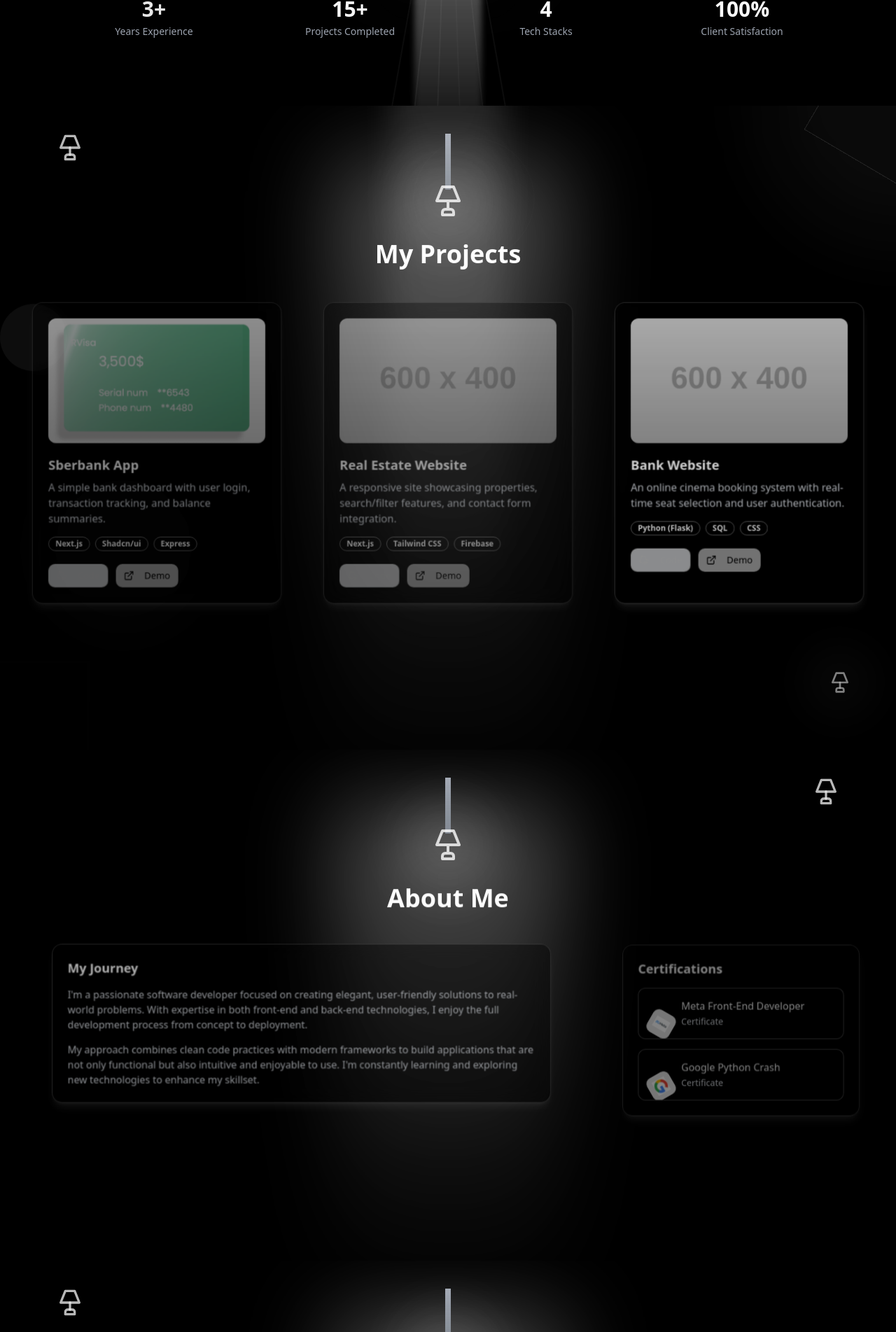
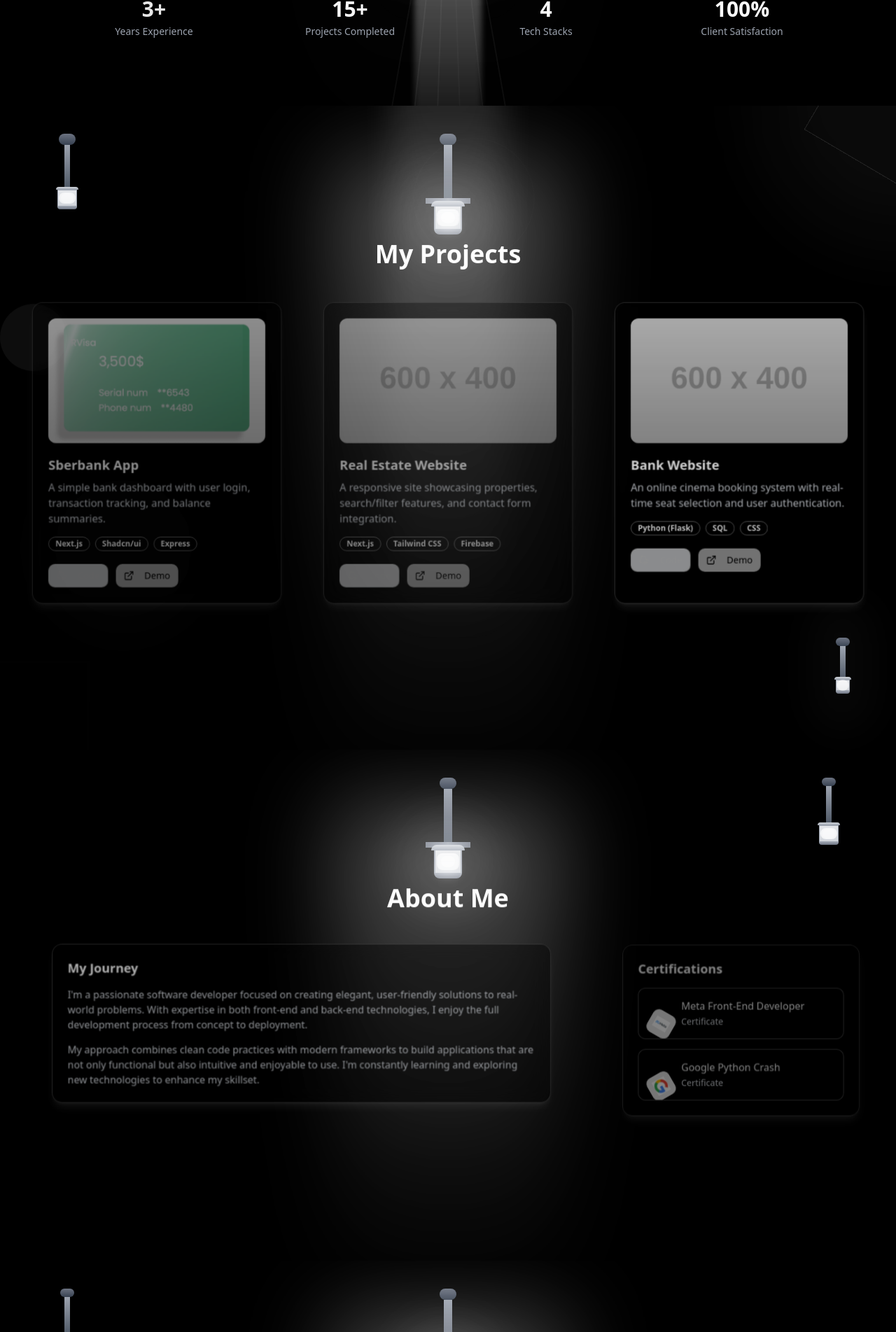
Before and after one commit to MohammedSaeed9444/myPortfolio, a React (Vite) app: page / in a window 1280 px wide. Shown: the part 875-2778 px from the top of the page at 70% size. Built offline with nearby package versions, Linux system fonts and the light colour scheme.

Commit message:
Refactor: Improve lamppost design
Improved the lamppost design in all app components to a more aesthetically pleasing street lamppost style.

```diff
--- a/src/components/AboutSection.tsx
+++ b/src/components/AboutSection.tsx
@@ -1,22 +1,36 @@
 
 import React from 'react';
 import { Card, CardContent } from '@/components/ui/card';
-import { Lamp } from 'lucide-react';
 
 const AboutSection = () => {
   return (
     <section id="about" className="py-24 relative overflow-hidden about-section bg-black">
       <div className="absolute inset-0 -z-10">
-        {/* Animated Lamppost at the top */}
+        {/* Street Lamppost */}
         <div className="absolute top-10 left-1/2 transform -translate-x-1/2">
           <div className="relative">
-            {/* Lamppost pole */}
-            <div className="w-2 h-20 bg-gradient-to-b from-gray-400 to-gray-600 mx-auto"></div>
-            {/* Animated Lamp fixture */}
-            <div className="relative -mt-2">
-              <Lamp className="w-12 h-12 text-white drop-shadow-lg animate-pulse mx-auto" />
-              <div className="absolute -inset-6 bg-white/20 rounded-full blur-xl animate-ping" style={{ animationDuration: '3s' }}></div>
-              <div className="absolute -inset-8 bg-white/10 rounded-full blur-2xl animate-pulse" style={{ animationDuration: '5s' }}></div>
+            {/* Lamppost base */}
+            <div className="w-6 h-4 bg-gradient-to-b from-gray-500 to-gray-700 mx-auto rounded-sm"></div>
+
+            {/* Main pole */}
+            <div className="w-3 h-20 bg-gradient-to-b from-gray-400 via-gray-500 to-gray-600 mx-auto shadow-lg"></div>
+
+            {/* Crossarm */}
+            <div className="relative -mt-1">
+              <div className="w-16 h-2 bg-gradient-to-r from-gray-500 via-gray-400 to-gray-500 mx-auto"></div>
+
+              {/* Street lamp fixture */}
+              <div className="relative -mt-1 mx-auto w-12">
+                <div className="w-12 h-2 bg-gradient-to-b from-gray-300 to-gray-400 mx-auto rounded-t-lg"></div>
+                <div className="w-10 h-8 bg-gradient-to-b from-gray-200 to-gray-300 mx-auto border-x-2 border-gray-400 relative">
+                  <div className="absolute inset-1 bg-white/30 rounded-sm"></div>
+                  <div className="absolute inset-x-2 top-2 bottom-2 bg-white/50 rounded-sm"></div>
+                </div>
+                <div className="w-10 h-2 bg-gradient-to-b from-gray-400 to-gray-500 mx-auto rounded-b-lg"></div>
+                <div className="absolute inset-x-2 top-3 bottom-3 bg-white/90 rounded-sm animate-pulse shadow-lg shadow-white/50"></div>
+                <div className="absolute -inset-6 bg-white/20 rounded-full blur-xl animate-ping" style={{ animationDuration: '3s' }}></div>
+                <div className="absolute -inset-8 bg-white/10 rounded-full blur-2xl animate-pulse" style={{ animationDuration: '5s' }}></div>
+              </div>
             </div>
           </div>
         </div>
@@ -32,15 +46,22 @@ const AboutSection = () => {
           ></div>
         </div>
 
-        {/* Animated side lampposts */}
         <div className="absolute top-10 right-20">
           <div className="relative">
-            <Lamp className="w-10 h-10 text-white/80 animate-pulse" style={{ animationDuration: '3s' }} />
+            <div className="w-5 h-3 bg-gradient-to-b from-gray-500 to-gray-700 mx-auto rounded-sm"></div>
+            <div className="w-2 h-14 bg-gradient-to-b from-gray-400 to-gray-600 mx-auto"></div>
+            <div className="relative -mt-1 mx-auto w-8">
+              <div className="w-8 h-1 bg-gradient-to-b from-gray-300 to-gray-400 mx-auto rounded-t"></div>
+              <div className="w-7 h-6 bg-gradient-to-b from-gray-200 to-gray-300 mx-auto border border-gray-400 relative">
+                <div className="absolute inset-1 bg-white/30 rounded-sm"></div>
+              </div>
+              <div className="w-7 h-1 bg-gradient-to-b from-gray-400 to-gray-500 mx-auto rounded-b"></div>
+              <div className="absolute inset-x-1 top-2 bottom-2 bg-white/80 rounded-sm animate-pulse" style={{ animationDuration: '3s' }}></div>
+            </div>
             <div className="absolute -inset-4 bg-white/15 rounded-full blur-lg animate-ping" style={{ animationDuration: '4s' }}></div>
           </div>
         </div>
 
-        {/* Animated floating illuminated particles */}
         <div className="absolute inset-0">
           {[...Array(6)].map((_, i) => (
             <div
--- a/src/components/ContactSection.tsx
+++ b/src/components/ContactSection.tsx
@@ -1,22 +1,36 @@
-
 import React from 'react';
 import { Button } from '@/components/ui/button';
-import { Mail, Linkedin, Github, Lamp } from 'lucide-react';
+import { Mail, Linkedin, Github } from 'lucide-react';
 
 const ContactSection = () => {
   return (
     <section id="contact" className="py-24 relative overflow-hidden bg-black">
       <div className="absolute inset-0 -z-10">
-        {/* Animated Lamppost at the top */}
+        {/* Street Lamppost */}
         <div className="absolute top-10 left-1/2 transform -translate-x-1/2">
           <div className="relative">
-            {/* Lamppost pole */}
-            <div className="w-2 h-20 bg-gradient-to-b from-gray-400 to-gray-600 mx-auto"></div>
-            {/* Animated Lamp fixture */}
-            <div className="relative -mt-2">
-              <Lamp className="w-12 h-12 text-white drop-shadow-lg animate-pulse mx-auto" />
-              <div className="absolute -inset-6 bg-white/20 rounded-full blur-xl animate-ping" style={{ animationDuration: '3s' }}></div>
-              <div className="absolute -inset-8 bg-white/10 rounded-full blur-2xl animate-pulse" style={{ animationDuration: '5s' }}></div>
+            {/* Lamppost base */}
+            <div className="w-6 h-4 bg-gradient-to-b from-gray-500 to-gray-700 mx-auto rounded-sm"></div>
+
+            {/* Main pole */}
+            <div className="w-3 h-20 bg-gradient-to-b from-gray-400 via-gray-500 to-gray-600 mx-auto shadow-lg"></div>
+
+            {/* Crossarm */}
+            <div className="relative -mt-1">
+              <div className="w-16 h-2 bg-gradient-to-r from-gray-500 via-gray-400 to-gray-500 mx-auto"></div>
+
+              {/* Street lamp fixture */}
+              <div className="relative -mt-1 mx-auto w-12">
+                <div className="w-12 h-2 bg-gradient-to-b from-gray-300 to-gray-400 mx-auto rounded-t-lg"></div>
+                <div className="w-10 h-8 bg-gradient-to-b from-gray-200 to-gray-300 mx-auto border-x-2 border-gray-400 relative">
+                  <div className="absolute inset-1 bg-white/30 rounded-sm"></div>
+                  <div className="absolute inset-x-2 top-2 bottom-2 bg-white/50 rounded-sm"></div>
+                </div>
+                <div className="w-10 h-2 bg-gradient-to-b from-gray-400 to-gray-500 mx-auto rounded-b-lg"></div>
+                <div className="absolute inset-x-2 top-3 bottom-3 bg-white/90 rounded-sm animate-pulse shadow-lg shadow-white/50"></div>
+                <div className="absolute -inset-6 bg-white/20 rounded-full blur-xl animate-ping" style={{ animationDuration: '3s' }}></div>
+                <div className="absolute -inset-8 bg-white/10 rounded-full blur-2xl animate-pulse" style={{ animationDuration: '5s' }}></div>
+              </div>
             </div>
           </div>
         </div>
@@ -35,7 +49,16 @@ const ContactSection = () => {
         {/* Animated side lampposts */}
         <div className="absolute top-10 right-20">
           <div className="relative">
-            <Lamp className="w-10 h-10 text-white/80 animate-pulse" style={{ animationDuration: '3s' }} />
+            <div className="w-5 h-3 bg-gradient-to-b from-gray-500 to-gray-700 mx-auto rounded-sm"></div>
+            <div className="w-2 h-14 bg-gradient-to-b from-gray-400 to-gray-600 mx-auto"></div>
+            <div className="relative -mt-1 mx-auto w-8">
+              <div className="w-8 h-1 bg-gradient-to-b from-gray-300 to-gray-400 mx-auto rounded-t"></div>
+              <div className="w-7 h-6 bg-gradient-to-b from-gray-200 to-gray-300 mx-auto border border-gray-400 relative">
+                <div className="absolute inset-1 bg-white/30 rounded-sm"></div>
+              </div>
+              <div className="w-7 h-1 bg-gradient-to-b from-gray-400 to-gray-500 mx-auto rounded-b"></div>
+              <div className="absolute inset-x-1 top-2 bottom-2 bg-white/80 rounded-sm animate-pulse" style={{ animationDuration: '3s' }}></div>
+            </div>
             <div className="absolute -inset-4 bg-white/15 rounded-full blur-lg animate-ping" style={{ animationDuration: '4s' }}></div>
           </div>
         </div>
--- a/src/components/ProjectsSection.tsx
+++ b/src/components/ProjectsSection.tsx
@@ -1,7 +1,6 @@
-
 import React, { useState } from 'react';
 import { Button } from '@/components/ui/button';
-import { Github, ExternalLink, Lamp } from 'lucide-react';
+import { Github, ExternalLink } from 'lucide-react';
 import { Badge } from '@/components/ui/badge';
 
 interface Project {
@@ -50,16 +49,31 @@ const ProjectsSection = () => {
   return (
     <section id="projects" className="py-24 relative overflow-hidden projects-section bg-black">
       <div className="absolute inset-0 -z-10">
-        {/* Animated Lamppost at the top */}
+        {/* Street Lamppost */}
         <div className="absolute top-10 left-1/2 transform -translate-x-1/2">
           <div className="relative">
-            {/* Lamppost pole */}
-            <div className="w-2 h-20 bg-gradient-to-b from-gray-400 to-gray-600 mx-auto"></div>
-            {/* Animated Lamp fixture */}
-            <div className="relative -mt-2">
-              <Lamp className="w-12 h-12 text-white drop-shadow-lg animate-pulse mx-auto" />
-              <div className="absolute -inset-6 bg-white/20 rounded-full blur-xl animate-ping" style={{ animationDuration: '3s' }}></div>
-              <div className="absolute -inset-8 bg-white/10 rounded-full blur-2xl animate-pulse" style={{ animationDuration: '5s' }}></div>
+            {/* Lamppost base */}
+            <div className="w-6 h-4 bg-gradient-to-b from-gray-500 to-gray-700 mx-auto rounded-sm"></div>
+
+            {/* Main pole */}
+            <div className="w-3 h-20 bg-gradient-to-b from-gray-400 via-gray-500 to-gray-600 mx-auto shadow-lg"></div>
+
+            {/* Crossarm */}
+            <div className="relative -mt-1">
+              <div className="w-16 h-2 bg-gradient-to-r from-gray-500 via-gray-400 to-gray-500 mx-auto"></div>
+
+              {/* Street lamp fixture */}
+              <div className="relative -mt-1 mx-auto w-12">
+                <div className="w-12 h-2 bg-gradient-to-b from-gray-300 to-gray-400 mx-auto rounded-t-lg"></div>
+                <div className="w-10 h-8 bg-gradient-to-b from-gray-200 to-gray-300 mx-auto border-x-2 border-gray-400 relative">
+                  <div className="absolute inset-1 bg-white/30 rounded-sm"></div>
+                  <div className="absolute inset-x-2 top-2 bottom-2 bg-white/50 rounded-sm"></div>
+                </div>
+                <div className="w-10 h-2 bg-gradient-to-b from-gray-400 to-gray-500 mx-auto rounded-b-lg"></div>
+                <div className="absolute inset-x-2 top-3 bottom-3 bg-white/90 rounded-sm animate-pulse shadow-lg shadow-white/50"></div>
+                <div className="absolute -inset-6 bg-white/20 rounded-full blur-xl animate-ping" style={{ animationDuration: '3s' }}></div>
+                <div className="absolute -inset-8 bg-white/10 rounded-full blur-2xl animate-pulse" style={{ animationDuration: '5s' }}></div>
+              </div>
             </div>
           </div>
         </div>
@@ -89,14 +103,32 @@ const ProjectsSection = () => {
         {/* Animated side lampposts for additional lighting */}
         <div className="absolute top-10 left-20">
           <div className="relative">
-            <Lamp className="w-10 h-10 text-white/80 animate-pulse" style={{ animationDuration: '3s' }} />
+            <div className="w-6 h-4 bg-gradient-to-b from-gray-500 to-gray-700 mx-auto rounded-sm"></div>
+            <div className="w-2 h-16 bg-gradient-to-b from-gray-400 to-gray-600 mx-auto"></div>
+            <div className="relative -mt-1 mx-auto w-8">
+              <div className="w-8 h-1 bg-gradient-to-b from-gray-300 to-gray-400 mx-auto rounded-t"></div>
+              <div className="w-7 h-6 bg-gradient-to-b from-gray-200 to-gray-300 mx-auto border border-gray-400 relative">
+                <div className="absolute inset-1 bg-white/30 rounded-sm"></div>
+              </div>
+              <div className="w-7 h-1 bg-gradient-to-b from-gray-400 to-gray-500 mx-auto rounded-b"></div>
+              <div className="absolute inset-x-1 top-2 bottom-2 bg-white/80 rounded-sm animate-pulse"></div>
+            </div>
             <div className="absolute -inset-4 bg-white/15 rounded-full blur-lg animate-ping" style={{ animationDuration: '4s' }}></div>
           </div>
         </div>
 
         <div className="absolute bottom-20 right-16">
           <div className="relative">
-            <Lamp className="w-8 h-8 text-white/70 animate-pulse" style={{ animationDelay: '1s', animationDuration: '2s' }} />
+            <div className="w-5 h-3 bg-gradient-to-b from-gray-500 to-gray-700 mx-auto rounded-sm"></div>
+            <div className="w-2 h-12 bg-gradient-to-b from-gray-400 to-gray-600 mx-auto"></div>
+            <div className="relative -mt-1 mx-auto w-6">
+              <div className="w-6 h-1 bg-gradient-to-b from-gray-300 to-gray-400 mx-auto rounded-t"></div>
+              <div className="w-5 h-4 bg-gradient-to-b from-gray-200 to-gray-300 mx-auto border border-gray-400 relative">
+                <div className="absolute inset-0 bg-white/30 rounded-sm"></div>
+              </div>
+              <div className="w-5 h-1 bg-gradient-to-b from-gray-400 to-gray-500 mx-auto rounded-b"></div>
+              <div className="absolute inset-x-1 top-1 bottom-1 bg-white/70 rounded-sm animate-pulse" style={{ animationDelay: '1s', animationDuration: '2s' }}></div>
+            </div>
             <div className="absolute -inset-4 bg-white/10 rounded-full blur-lg animate-ping" style={{ animationDuration: '5s' }}></div>
           </div>
         </div>
@@ -190,7 +222,6 @@ const ProjectsSection = () => {
                   className="w-full h-full object-cover transition-transform duration-300 group-hover:scale-105"
                 />
                 <div className="absolute inset-0 bg-gradient-to-t from-black/40 to-transparent opacity-60 group-hover:opacity-40 transition-opacity duration-300"></div>
-                {/* Animated overlay effect */}
                 <div className="absolute inset-0 bg-white/5 opacity-0 group-hover:opacity-100 transition-opacity duration-500 animate-pulse"></div>
               </div>
 
--- a/src/components/SkillsSection.tsx
+++ b/src/components/SkillsSection.tsx
@@ -1,4 +1,3 @@
-
 'use client';
 
 import React from 'react';
@@ -26,16 +25,31 @@ const SkillsSection = () => {
   return (
     <section id="skills" className="py-24 relative overflow-hidden skills-section bg-black">
       <div className="absolute inset-0 -z-10">
-        {/* Animated Lamppost at the top */}
+        {/* Street Lamppost */}
         <div className="absolute top-10 left-1/2 transform -translate-x-1/2">
           <div className="relative">
-            {/* Lamppost pole */}
-            <div className="w-2 h-20 bg-gradient-to-b from-gray-400 to-gray-600 mx-auto"></div>
-            {/* Animated Lamp fixture */}
-            <div className="relative -mt-2">
-              <Lamp className="w-12 h-12 text-white drop-shadow-lg animate-pulse mx-auto" />
-              <div className="absolute -inset-6 bg-white/20 rounded-full blur-xl animate-ping" style={{ animationDuration: '3s' }}></div>
-              <div className="absolute -inset-8 bg-white/10 rounded-full blur-2xl animate-pulse" style={{ animationDuration: '5s' }}></div>
+            {/* Lamppost base */}
+            <div className="w-6 h-4 bg-gradient-to-b from-gray-500 to-gray-700 mx-auto rounded-sm"></div>
+
+            {/* Main pole */}
+            <div className="w-3 h-20 bg-gradient-to-b from-gray-400 via-gray-500 to-gray-600 mx-auto shadow-lg"></div>
+
+            {/* Crossarm */}
+            <div className="relative -mt-1">
+              <div className="w-16 h-2 bg-gradient-to-r from-gray-500 via-gray-400 to-gray-500 mx-auto"></div>
+
+              {/* Street lamp fixture */}
+              <div className="relative -mt-1 mx-auto w-12">
+                <div className="w-12 h-2 bg-gradient-to-b from-gray-300 to-gray-400 mx-auto rounded-t-lg"></div>
+                <div className="w-10 h-8 bg-gradient-to-b from-gray-200 to-gray-300 mx-auto border-x-2 border-gray-400 relative">
+                  <div className="absolute inset-1 bg-white/30 rounded-sm"></div>
+                  <div className="absolute inset-x-2 top-2 bottom-2 bg-white/50 rounded-sm"></div>
+                </div>
+                <div className="w-10 h-2 bg-gradient-to-b from-gray-400 to-gray-500 mx-auto rounded-b-lg"></div>
+                <div className="absolute inset-x-2 top-3 bottom-3 bg-white/90 rounded-sm animate-pulse shadow-lg shadow-white/50"></div>
+                <div className="absolute -inset-6 bg-white/20 rounded-full blur-xl animate-ping" style={{ animationDuration: '3s' }}></div>
+                <div className="absolute -inset-8 bg-white/10 rounded-full blur-2xl animate-pulse" style={{ animationDuration: '5s' }}></div>
+              </div>
             </div>
           </div>
         </div>
@@ -54,14 +68,32 @@ const SkillsSection = () => {
         {/* Animated side lampposts */}
         <div className="absolute top-10 left-20">
           <div className="relative">
-            <Lamp className="w-10 h-10 text-white/80 animate-pulse" style={{ animationDuration: '3s' }} />
+            <div className="w-5 h-3 bg-gradient-to-b from-gray-500 to-gray-700 mx-auto rounded-sm"></div>
+            <div className="w-2 h-14 bg-gradient-to-b from-gray-400 to-gray-600 mx-auto"></div>
+            <div className="relative -mt-1 mx-auto w-8">
+              <div className="w-8 h-1 bg-gradient-to-b from-gray-300 to-gray-400 mx-auto rounded-t"></div>
+              <div className="w-7 h-6 bg-gradient-to-b from-gray-200 to-gray-300 mx-auto border border-gray-400 relative">
+                <div className="absolute inset-1 bg-white/30 rounded-sm"></div>
+              </div>
+              <div className="w-7 h-1 bg-gradient-to-b from-gray-400 to-gray-500 mx-auto rounded-b"></div>
+              <div className="absolute inset-x-1 top-2 bottom-2 bg-white/80 rounded-sm animate-pulse" style={{ animationDuration: '3s' }}></div>
+            </div>
             <div className="absolute -inset-4 bg-white/15 rounded-full blur-lg animate-ping" style={{ animationDuration: '4s' }}></div>
           </div>
         </div>
 
         <div className="absolute bottom-20 right-16">
           <div className="relative">
-            <Lamp className="w-8 h-8 text-white/70 animate-pulse" style={{ animationDelay: '1s', animationDuration: '2s' }} />
+            <div className="w-4 h-2 bg-gradient-to-b from-gray-500 to-gray-700 mx-auto rounded-sm"></div>
+            <div className="w-2 h-10 bg-gradient-to-b from-gray-400 to-gray-600 mx-auto"></div>
+            <div className="relative -mt-1 mx-auto w-6">
+              <div className="w-6 h-1 bg-gradient-to-b from-gray-300 to-gray-400 mx-auto rounded-t"></div>
+              <div className="w-5 h-4 bg-gradient-to-b from-gray-200 to-gray-300 mx-auto border border-gray-400 relative">
+                <div className="absolute inset-0 bg-white/30 rounded-sm"></div>
+              </div>
+              <div className="w-5 h-1 bg-gradient-to-b from-gray-400 to-gray-500 mx-auto rounded-b"></div>
+              <div className="absolute inset-x-1 top-1 bottom-1 bg-white/70 rounded-sm animate-pulse" style={{ animationDelay: '1s', animationDuration: '2s' }}></div>
+            </div>
             <div className="absolute -inset-4 bg-white/10 rounded-full blur-lg animate-ping" style={{ animationDuration: '5s' }}></div>
           </div>
         </div>
```
Also changed, not shown: src/components/HeroSection.tsx (+37 -14 lines).
